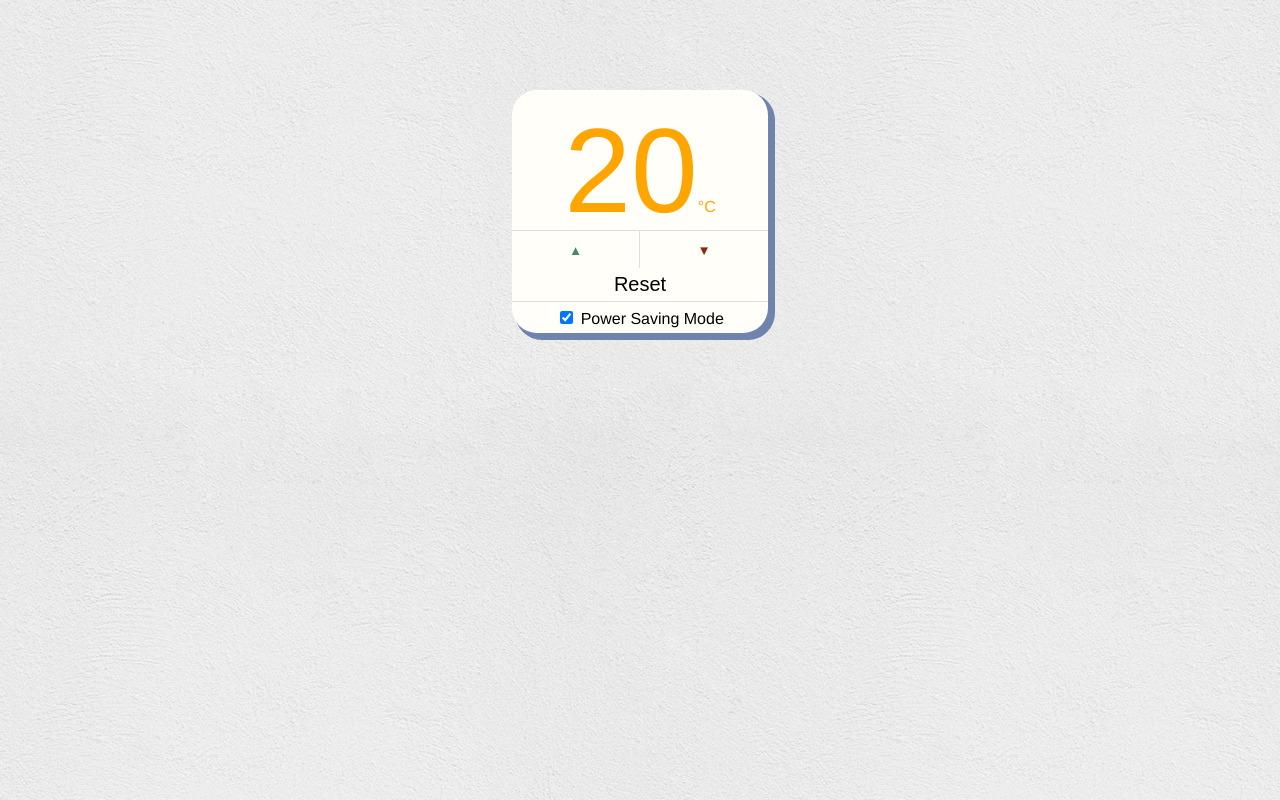
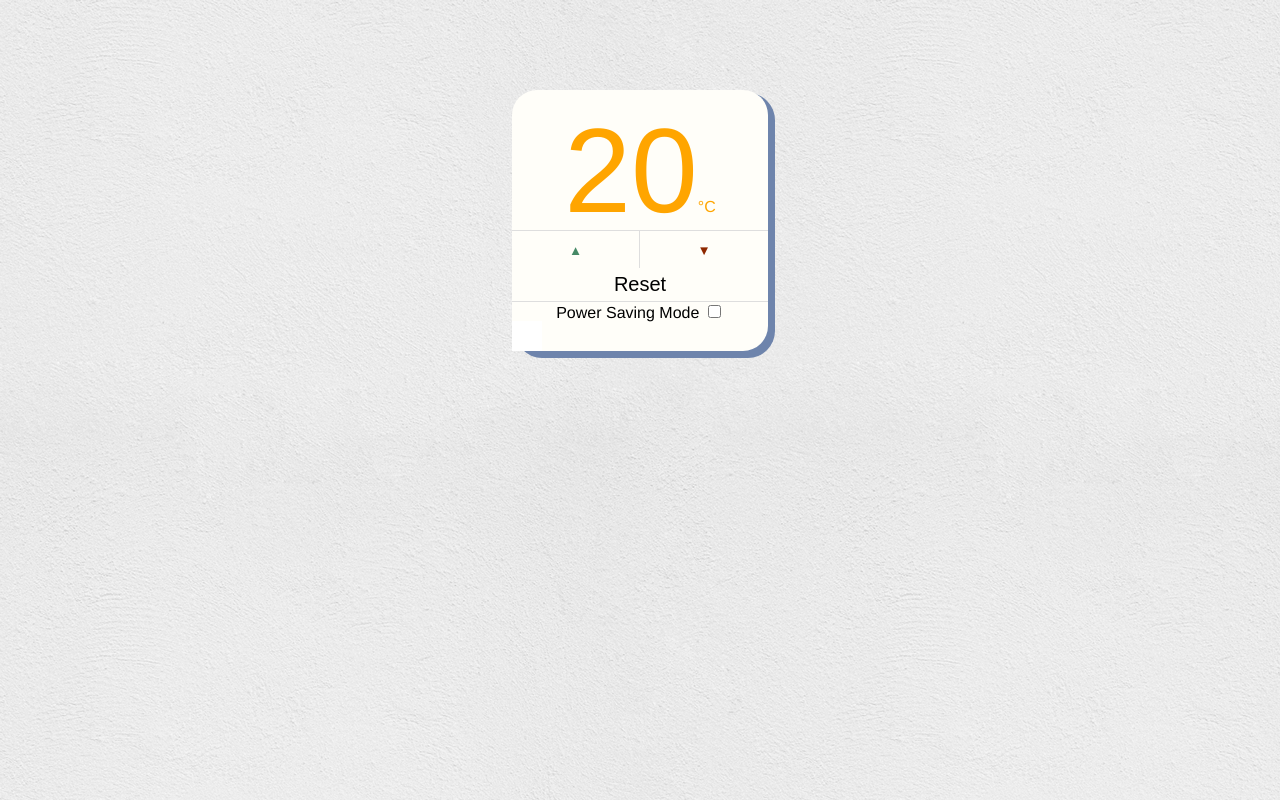
Before and after one commit to jamieallen59/Thermostat, a plain HTML site: page index.html in a window 1280 px wide. Drawn offline with nearby package versions, Linux system fonts and the light colour scheme; no server answers.

Commit message:
Added checkbox hack

```diff
--- a/index.html
+++ b/index.html
@@ -21,9 +21,12 @@
 			</section>
 			<button class='reset'>Reset</button>
 		</section>
+
 		<div id='psm-checkbox'>
-			<input type='checkbox' id='psm' checked vlaue='1'>
-			<label id='psm' for='psm'>Power Saving Mode</label>
+			<label for='psm'>Power Saving Mode</label>
+			<input type='checkbox' id='psm'>
+			<div class='colour-tester'>
+			</div>
 		</div>
 	</section>
 
--- a/style.css
+++ b/style.css
@@ -98,6 +98,13 @@ h2 {
 			outline: 0;
 		}
 
-	#psm-checkbox {
-		padding: 6px;
-	}
+/*---Checkbox hack ---*/
+
+.colour-tester {
+	background-color: white;
+	width: 30px;
+	height: 30px;
+}
+input[type=checkbox]:checked ~ .colour-tester {
+	background-color: black;
+}
```
Also changed, not shown: 1 other file.
